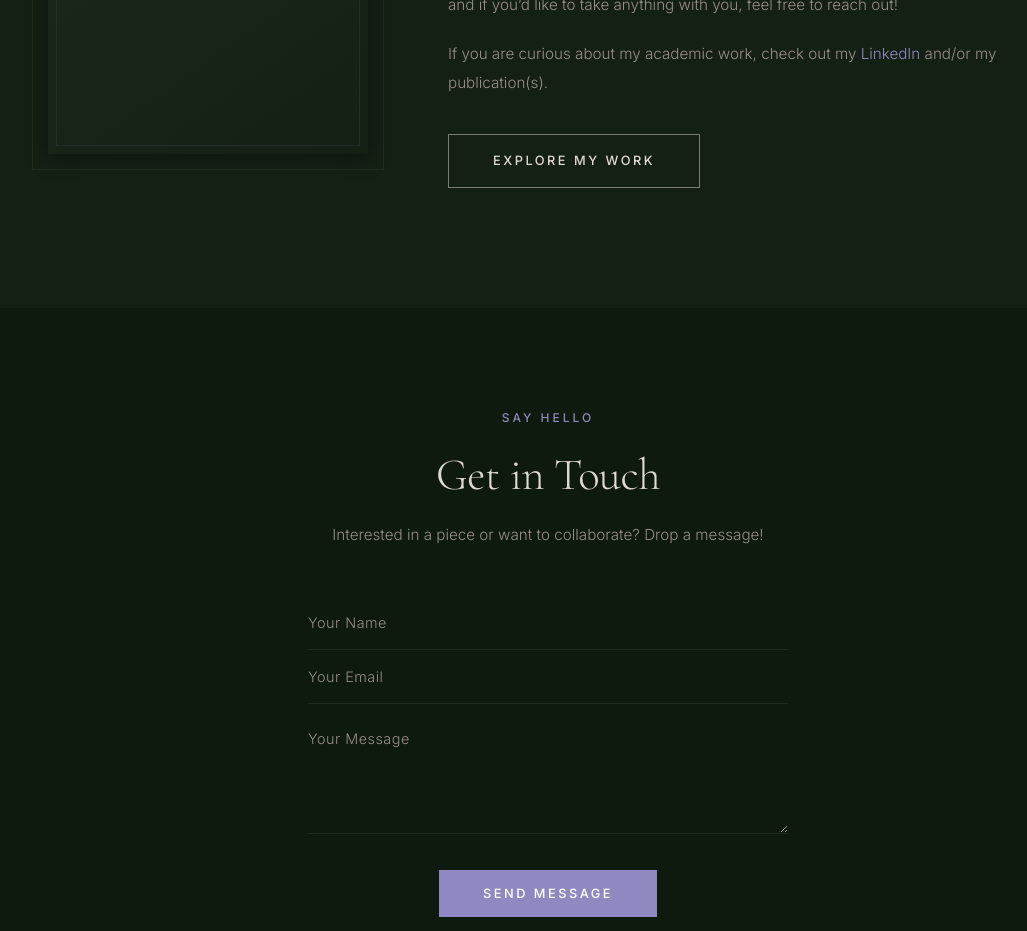
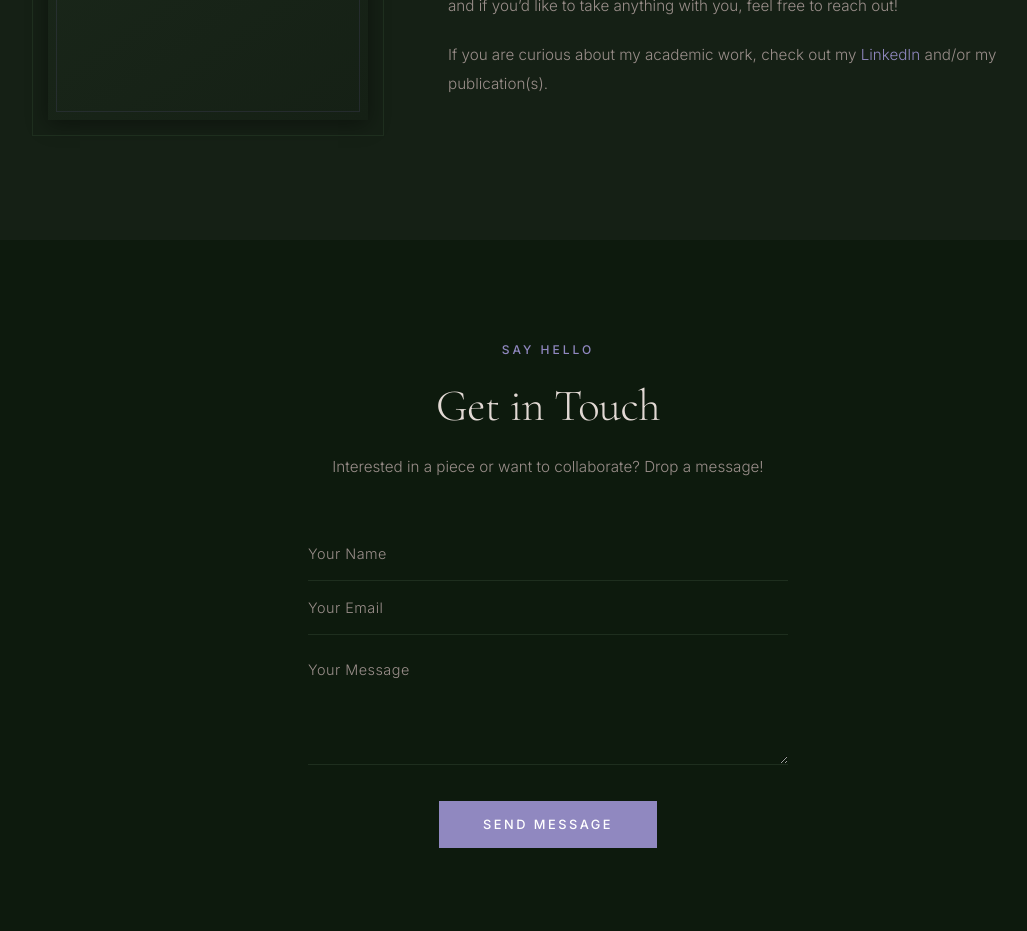
Before and after one commit to ShayanDsouza/Art_by_tvesa, a React (Vite) app: page / in a window 1280 px wide. Shown: the part 3460-4391 px from the top of the page, without its empty margins (92-1119 px from the left). Built offline with nearby package versions, Linux system fonts and the light colour scheme; no server answers; the database is empty.

Commit message:
Removed Explore Work from About Section

```diff
--- a/src/components/About.jsx
+++ b/src/components/About.jsx
@@ -30,7 +30,6 @@ export default function About() {
             </a>{' '}
             and/or my publication(s).
           </p>
-          <a href="#gallery" className="btn btn-outline about-cta">Explore My Work</a>
         </div>
       </div>
     </section>
```
